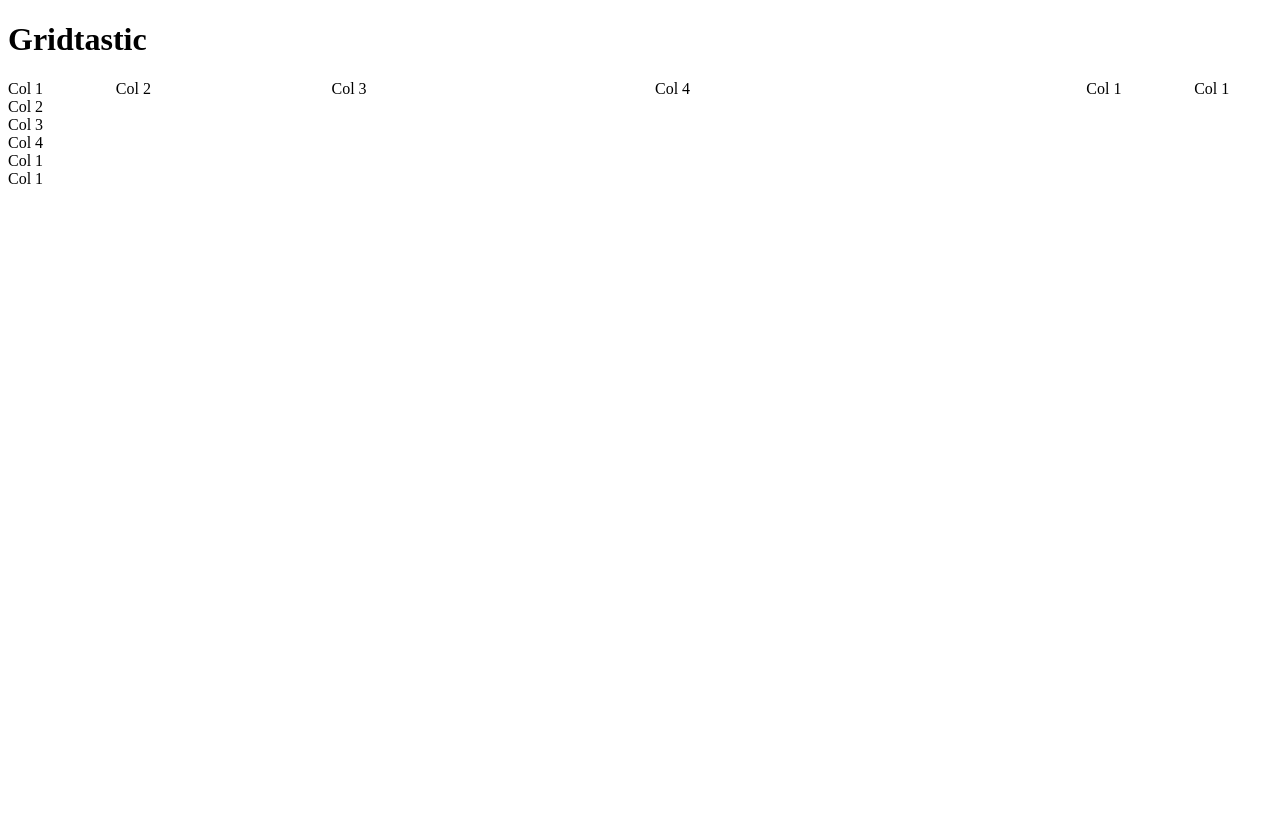
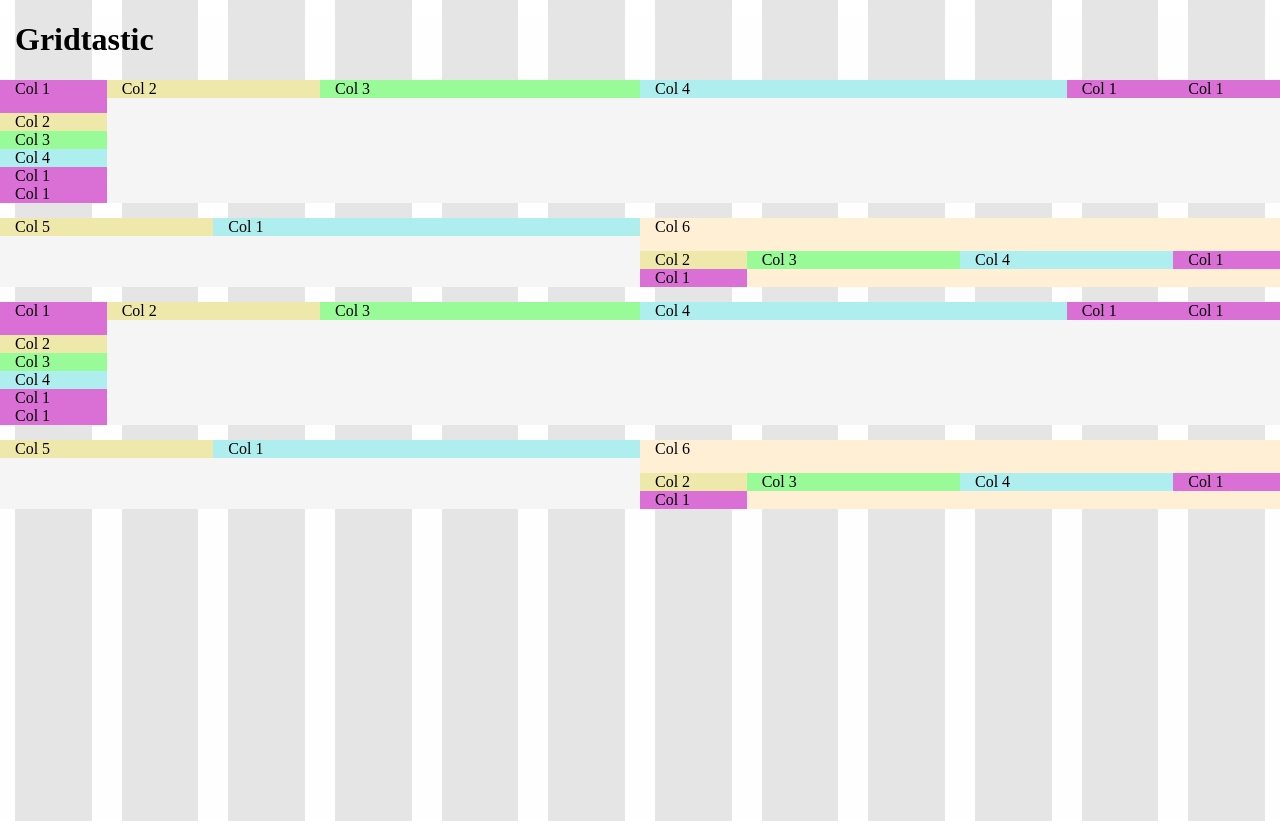
Before and after one commit to OOKB/gridtastic, a plain HTML site: page index.html in a window 1280 px wide. Before the commit the page ends 800 px from the top, so only its background shows below. Drawn offline with nearby package versions, Linux system fonts and the light colour scheme.

Commit message:
visual reference in background, beginning to think about how to collapse sub columns

```diff
--- /dev/null
+++ b/bggrid.css
@@ -0,0 +1,24 @@
+html, body { height: 100%; width: 100%; margin: 0; padding: 0;}
+
+#wrapper { margin: 0 15px;}
+
+#bggrid {
+  position: fixed;
+  top:0;
+  right:15px;
+  bottom:0;
+  left:15px;
+  z-index: -1;
+  opacity: .1;
+  margin: 0;
+  padding: 0;
+}
+#bggrid .col-1 {
+  background: transparent;
+  height: 100%;
+  margin-top: -30px;
+}
+#bggrid .col-1 > div {
+  background: black;
+  height: 100%;
+}
--- a/gridtastic.css
+++ b/gridtastic.css
@@ -4,6 +4,33 @@
 
 * {
   box-sizing: border-box;
+}
+
+/**
+ * For modern browsers
+ * 1. The space content is one way to avoid an Opera bug when the
+ *    contenteditable attribute is included anywhere else in the document.
+ *    Otherwise it causes space to appear at the top and bottom of elements
+ *    that are clearfixed.
+ * 2. The use of `table` rather than `block` is only necessary if using
+ *    `:before` to contain the top-margins of child elements.
+ */
+.cf:before,
+.cf:after {
+    content: " "; /* 1 */
+    display: table; /* 2 */
+}
+
+.cf:after {
+    clear: both;
+}
+
+/**
+ * For IE 6/7 only
+ * Include this rule to trigger hasLayout and contain floats.
+ */
+.cf {
+  *zoom: 1;
 }
 
 /** setup container and row styles **/
@@ -13,7 +40,7 @@
 }
 
 .row {
-  margin: 0 -15px;
+  margin: 15px -15px;
 }
 
 /** set default column styles **/
@@ -26,6 +53,8 @@
   padding-left: 15px;
 }
 
+/* this is basic default widths... */
+/* will be adjusted as we move forward when something is inside something else*/
 .col-1  { width:  8.33333333333%; }
 .col-2  { width: 16.66666666666%; }
 .col-3  { width: 25%; }
@@ -44,3 +73,29 @@
 .col-1 [class*="col-"] {
   width: 100%;
 }
+
+/* columns tweaks so they continue to line up */
+.col-6 .col-1,
+.col-6 .col-2 {
+  width: 16.66666666666%;
+}
+
+.col-6 .col-3,
+.col-6 .col-4 {
+  width: 33.33333333333%;
+}
+
+/* temporarily provide background colors to see how things are being applied. */
+.row    { background-color: WhiteSmoke; }
+.col-1  { background-color: orchid; }
+.col-2  { background-color: palegoldenrod; }
+.col-3  { background-color: palegreen; }
+.col-4  { background-color: paleturquoise; }
+.col-5  { background-color: palevioletred; }
+.col-6  { background-color: papayawhip; }
+.col-7  { background-color: peru; }
+.col-8  { background-color: pink; }
+.col-9  { background-color: plum; }
+.col-10 { background-color: powderblue; }
+.col-11 { background-color: purple; }
+.col-12 { background-color: rosybrown; }
--- a/index.html
+++ b/index.html
@@ -8,6 +8,7 @@
 
     <!-- Bootstrap -->
     <link href="gridtastic.css" rel="stylesheet">
+    <link href="bggrid.css" rel="stylesheet">
 
     <!-- HTML5 Shim and Respond.js IE8 support of HTML5 elements and media queries -->
     <!-- WARNING: Respond.js doesn't work if you view the page via file:// -->
@@ -17,10 +18,12 @@
     <![endif]-->
   </head>
   <body>
+    <div id="wrapper">
       <h1>Gridtastic</h1>
 
       <div class="container">
-      <div class="row">
+
+        <div class="row cf">
           <div class="col-1">Col 1
             <div class="row">
               <div class="col-2">Col 2</div>
@@ -36,9 +39,84 @@
           <div class="col-1">Col 1</div>
           <div class="col-1">Col 1</div>
         </div>
+
+        <div class="row cf">
+          <div class="col-2">Col 5</div>
+          <div class="col-4">Col 1</div>
+          <div class="col-6">Col 6
+            <div class="row">
+              <div class="col-2">Col 2</div>
+              <div class="col-3">Col 3</div>
+              <div class="col-4">Col 4</div>
+              <div class="col-1">Col 1</div>
+              <div class="col-1">Col 1</div>
+            </div>
+          </div>
+        </div>
+
+        <div class="row cf">
+          <div class="col-1">Col 1
+            <div class="row">
+              <div class="col-2">Col 2</div>
+              <div class="col-3">Col 3</div>
+              <div class="col-4">Col 4</div>
+              <div class="col-1">Col 1</div>
+              <div class="col-1">Col 1</div>
+            </div>
+          </div>
+          <div class="col-2">Col 2</div>
+          <div class="col-3">Col 3</div>
+          <div class="col-4">Col 4</div>
+          <div class="col-1">Col 1</div>
+          <div class="col-1">Col 1</div>
+        </div>
+
+        <div class="row cf">
+          <div class="col-2">Col 5</div>
+          <div class="col-4">Col 1</div>
+          <div class="col-6">Col 6
+            <div class="row">
+              <div class="col-2">Col 2</div>
+              <div class="col-3">Col 3</div>
+              <div class="col-4">Col 4</div>
+              <div class="col-1">Col 1</div>
+              <div class="col-1">Col 1</div>
+            </div>
+          </div>
+        </div>
+
+      </div>
+    </div>
+
+    <!-- this html is just here to create a visual reference grid in the background -->
+    <div id="bggrid">
+      <div class="container">
+        <div class="row cf">
+          <div class="col-1"><div>Col 1</div></div>
+          <div class="col-1"><div>Col 2</div></div>
+          <div class="col-1"><div>Col 3</div></div>
+          <div class="col-1"><div>Col 4</div></div>
+          <div class="col-1"><div>Col 5</div></div>
+          <div class="col-1"><div>Col 6</div></div>
+          <div class="col-1"><div>Col 7</div></div>
+          <div class="col-1"><div>Col 8</div></div>
+          <div class="col-1"><div>Col 9</div></div>
+          <div class="col-1"><div>Col 10</div></div>
+          <div class="col-1"><div>Col 11</div></div>
+          <div class="col-1"><div>Col 12</div></div>
+        </div>
+      </div>
     </div>
 
     <!-- jQuery -->
     <script src="https://ajax.googleapis.com/ajax/libs/jquery/1.11.1/jquery.min.js"></script>
+
+    <!-- some JS to make the visual reference columns the full height of the browser window -->
+    <script>
+      $('#bggrid .col-1').each(function() {
+        var wh = $(window).height();
+        $(this).height(wh+60);
+      });
+    </script>
   </body>
 </html>
```
Lines whose indentation alone changed are shown as unchanged.
